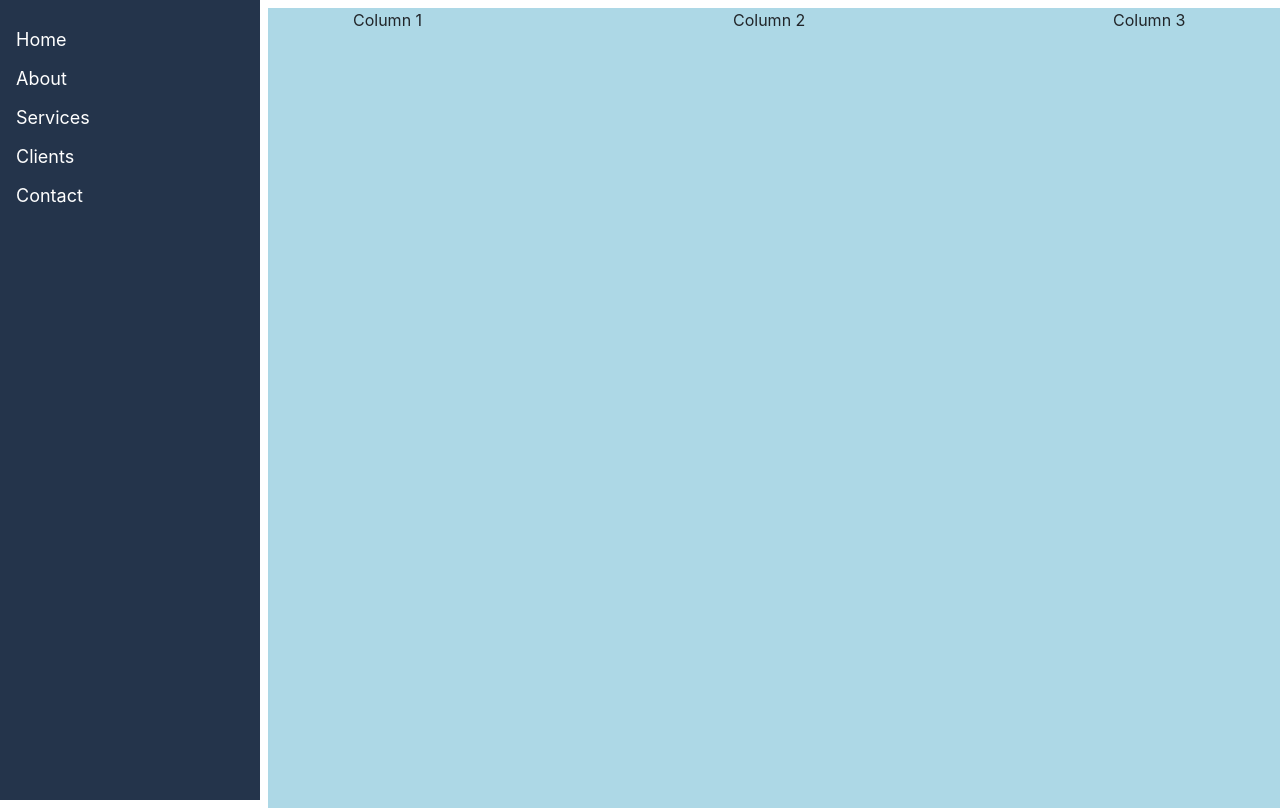
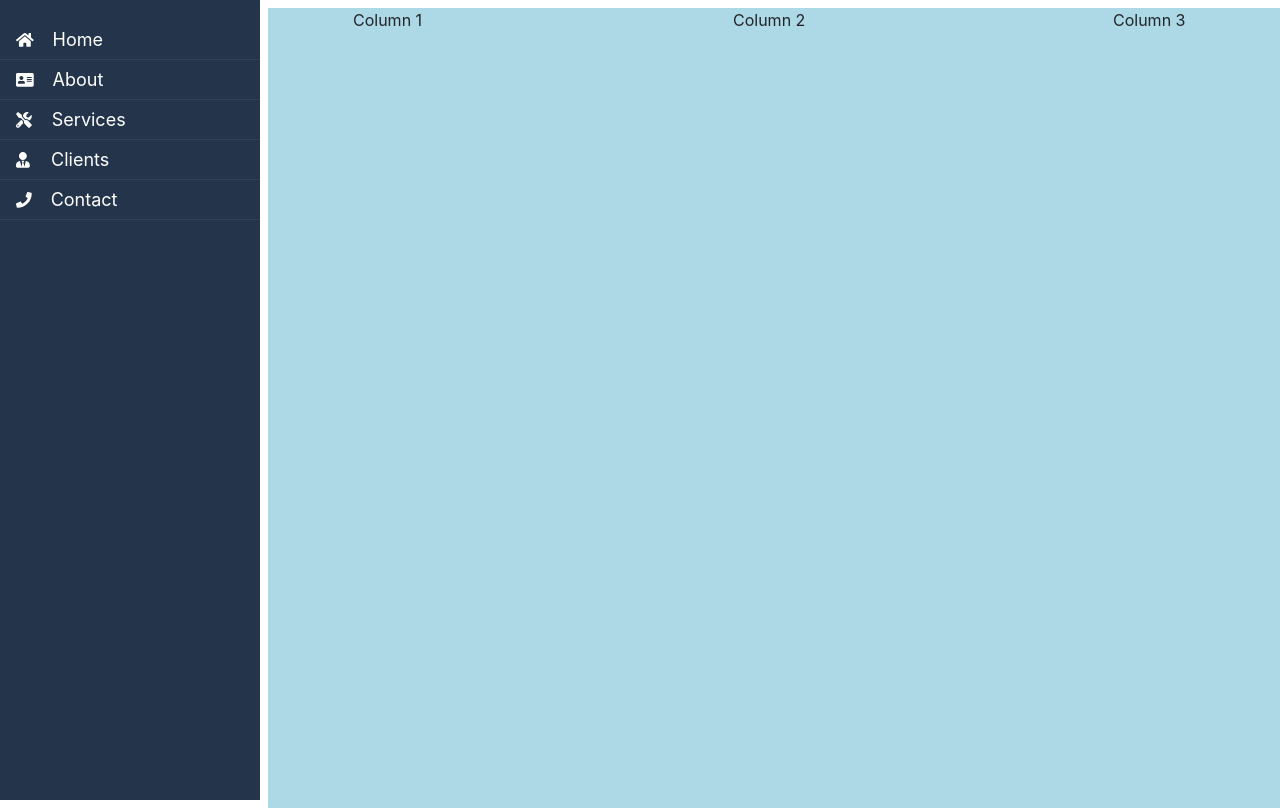
Before and after one commit to cernerae/Cernera.Me.Client, a React (Create React App) app in the folder cernera_me/: page / in a window 1280 px wide. Shown: the top 808 px of the page. Built offline with nearby package versions, Linux system fonts and the light colour scheme.

Commit message:
Added icons to the sidebar

```diff
--- a/cernera_me/src/components/sidebar/Sidebar.module.scss
+++ b/cernera_me/src/components/sidebar/Sidebar.module.scss
@@ -22,4 +22,11 @@
         text-decoration: none;
     }
 
+    &__horizontal-bar {
+        margin-top: 0px;
+        margin-bottom: 0px;
+        background-color: #344a66;
+
+    }
+
 }
--- a/cernera_me/src/components/sidebar/Sidebar.tsx
+++ b/cernera_me/src/components/sidebar/Sidebar.tsx
@@ -1,15 +1,37 @@
 import React from 'react';
 import style from './Sidebar.module.scss';
+
+import { FontAwesomeIcon } from '@fortawesome/react-fontawesome'
+import { library } from '@fortawesome/fontawesome-svg-core'
+import { fab } from '@fortawesome/free-brands-svg-icons'
+import { faBookOpen, faHome, faAddressCard, faTools, faUserTie, faPhone } from '@fortawesome/free-solid-svg-icons'
+library.add(fab, faBookOpen, faHome, faAddressCard, faTools, faUserTie, faPhone)
 
 const Sidebar: React.FC = () => {
     return (
         <div id="Sidebar">
             <div className={style["sidebar"]}>
-                <a className={style["sidebar__menu-item"]} href="/">Home</a>
-                <a className={style["sidebar__menu-item"]} href="/about">About</a>
-                <a className={style["sidebar__menu-item"]} href="#">Services</a>
-                <a className={style["sidebar__menu-item"]} href="#">Clients</a>
-                <a className={style["sidebar__menu-item"]} href="#">Contact</a>
+
+                <a className={style["sidebar__menu-item"]} href="/">
+                    <FontAwesomeIcon icon={faHome} size='sm' style={{marginRight: '8%'}}/>Home</a>
+                <hr className={style["sidebar__horizontal-bar"]}></hr>
+
+                <a className={style["sidebar__menu-item"]} href="/about">
+                    <FontAwesomeIcon icon={faAddressCard} size='sm' style={{marginRight: '8%'}}/>About</a>
+                <hr className={style["sidebar__horizontal-bar"]}></hr>
+
+                <a className={style["sidebar__menu-item"]} href="#">
+                    <FontAwesomeIcon icon={faTools} size='sm' style={{marginRight: '8.5%'}}/>Services</a>
+                <hr className={style["sidebar__horizontal-bar"]}></hr>
+
+                <a className={style["sidebar__menu-item"]} href="#">
+                    <FontAwesomeIcon icon={faUserTie} size='sm' style={{marginRight: '9%'}}/>Clients</a>
+                <hr className={style["sidebar__horizontal-bar"]}></hr>
+
+                <a className={style["sidebar__menu-item"]} href="#">
+                    <FontAwesomeIcon icon={faPhone} size='sm' style={{marginRight: '8%'}}/>Contact</a>
+                <hr className={style["sidebar__horizontal-bar"]}></hr>
+
             </div>
         </div>
     );
```
